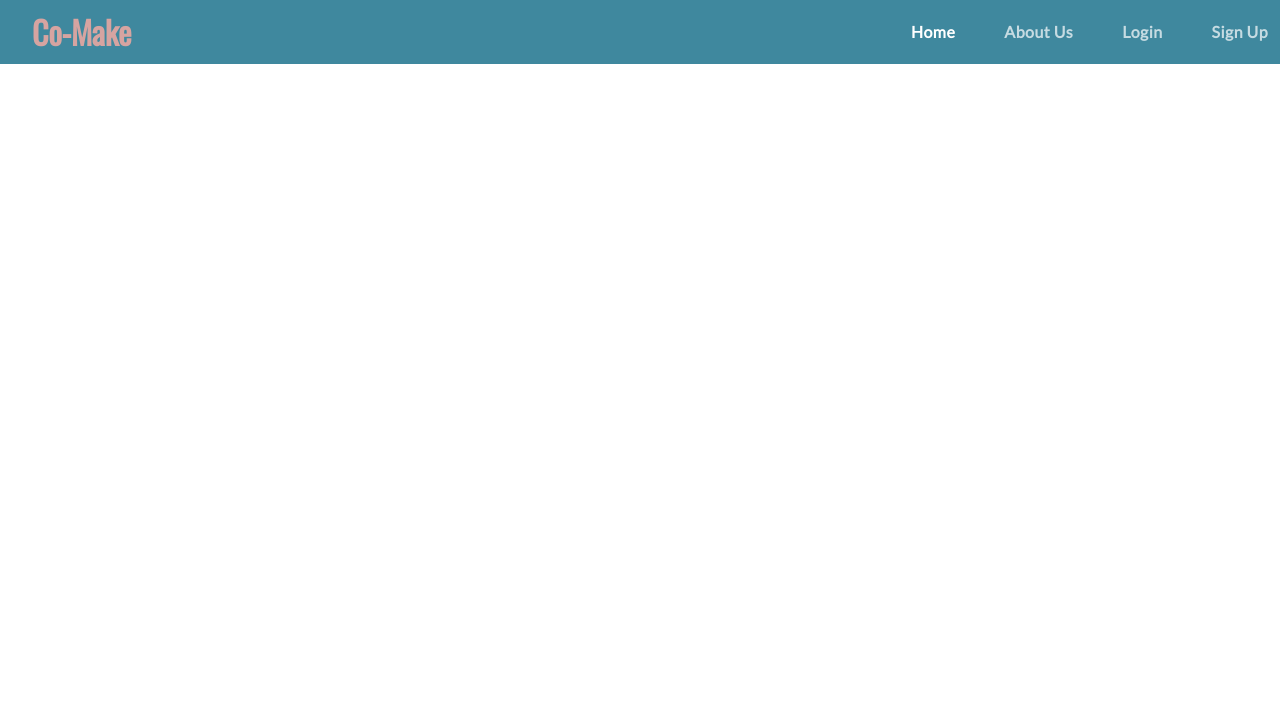
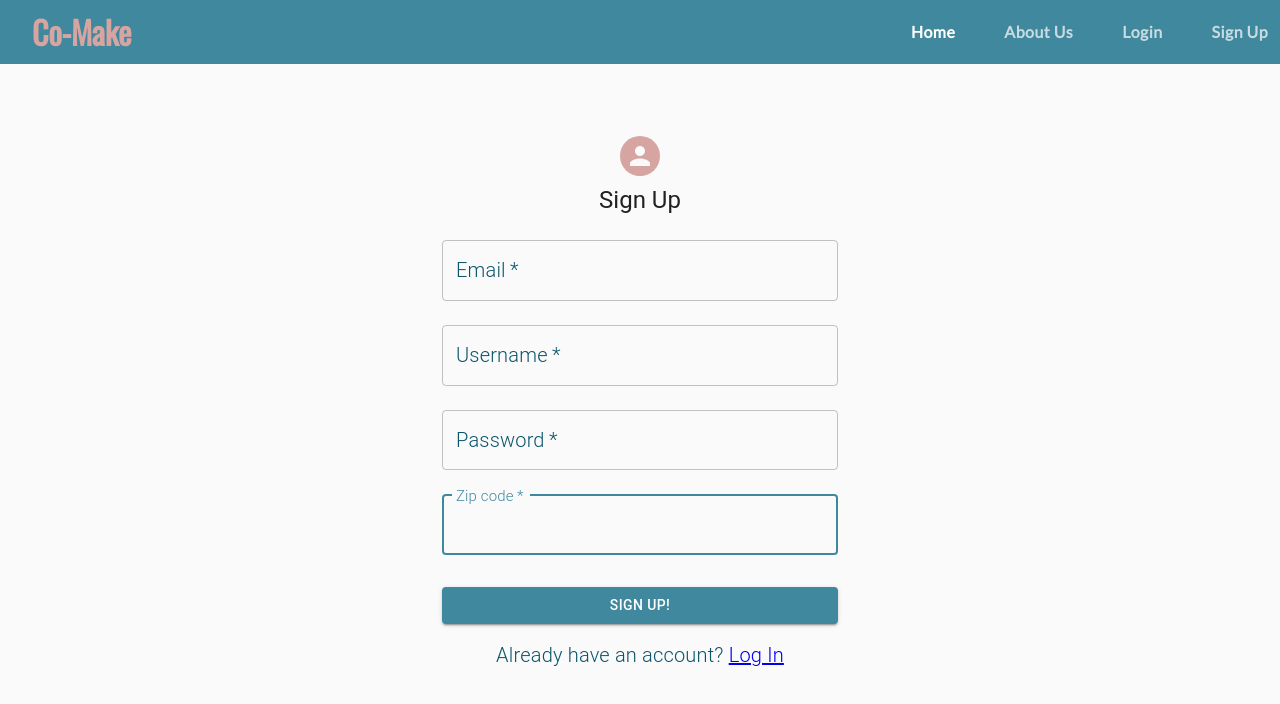
Before and after one commit to BW-CoMake/Front-End, a React (Create React App) app in the folder comake/: page /auth/register in a window 1280 px wide. Shown: the top 704 px of the page. Built offline with nearby package versions, Linux system fonts and the light colour scheme.

Commit message:
started dashboard, still getting 401 error when logging in

```diff
--- a/comake/package.json
+++ b/comake/package.json
@@ -15,6 +15,7 @@
     "react-redux": "^7.2.0",
     "react-router-dom": "^5.2.0",
     "react-scripts": "3.4.1",
+    "reactstrap": "^8.5.1",
     "redux": "^4.0.5",
     "redux-thunk": "^2.3.0"
   },
--- a/comake/src/App.js
+++ b/comake/src/App.js
@@ -3,9 +3,11 @@ import { BrowserRouter as Router, Route, Switch } from 'react-router-dom';
 import { ThemeProvider } from '@material-ui/styles';
 
 import theme from './ui/Theme';
+import PrivateRoute from './components/PrivateRoute';
 import Header from './ui/Header';
 import Login from './components/Login';
 import Signup from './components/Signup';
+import Dashboard from './components/Dashboard';
 
 
 function App() {
@@ -15,9 +17,10 @@ function App() {
         <Header />
         <Switch>
           <Route exact path="/" component={() => <div>Home</div>} />
-          <Route exact path="/about" component={() => <div>About</div>} />
-          <Route exact path="/login" render={ (props)=> <Login {...props} /> } />
-          <Route exact path="/register" render={ (props)=> <Signup {...props} /> } />
+          <Route path="/about" component={() => <div>About</div>} />
+          <Route exact path="/auth/login" render={ (props)=> <Login {...props} /> } />
+          <Route path="/auth/register" render={ (props)=> <Signup {...props} /> } />
+          <PrivateRoute path="/dashboard" component={Dashboard} />
         </Switch>
       </Router>
     </ThemeProvider>
--- a/comake/src/actions/index.js
+++ b/comake/src/actions/index.js
@@ -12,22 +12,18 @@ export const ADD_VOTE = "ADD_VOTE";
 export const SUBTRACT_VOTE = "SUBTRACT_VOTE";
 
 export const register = (user) => dispatch => {
-    axios
-        .post("", user)
-        .then(res =>
-            axios
-                .post("", user)
+    axiosWithAuth()
+        .post("/auth/register", user)
         .then(res => {
             localStorage.setItem("token", res.data.token)
             localStorage.setItem("id", res.data.id)
         })
-                .catch(err => console.log("Error loggin in automatically", err.message)))
         .catch(err => console.log("error signing up", err.message))
 }
 
 export const login = (user) => dispatch => {
     axiosWithAuth()
-    .post("/api/auth/login", user)
+        .post("/auth/login", user)
         .then(res => {
             localStorage.setItem("token", res.data.token)
             localStorage.setItem("id", res.data.id)
@@ -37,49 +33,49 @@ export const login = (user) => dispatch => {
 
 export const getIssues = () => dispatch => {
     axiosWithAuth()
-    .get("api/issues")
+        .get("/issues")
         .then(res => dispatch({ type: GET_ALL_ISSUES, issues: res.data }))
 }
 
 export const getUserIssues = () => dispatch => {
     axiosWithAuth()
-    .get(`/api/${localStorage.getItem("id")}/issues`)
+        .get(`/user/${localStorage.getItem("id")}/issues`)
         .then(res => dispatch({ type: GET_USER_ISSUES, issues: res.data }))
 }
 
 export const getIssueById = (id) => dispatch => {
     axiosWithAuth()
-    .get(`/api/issues/${id}`)
+        .get(`/issues/${id}`)
         .then(res => dispatch({ type: GET_SPEC_ISSUE, issue: res.data }))
 }
 
 export const addIssue = (issue) => dispatch => {
     axiosWithAuth()
-    .post(`/api/${localStorage.getItem("id")}/issues/`, issue)
+        .post(`/${localStorage.getItem("id")}/issues`, issue)
         .then(res => dispatch({ type: ADD_ISSUE, issue: res.data }))
         .catch(err => console.log("There was an error adding issue", err.message))
 }
 
 export const editIssue = (id, issue) => dispatch => {
     axiosWithAuth()
-    .put(`/api/issues/${id}`, issue)
+        .put(`issues/${id}`, issue)
         .then(res => dispatch({ type: EDIT_ISSUE, issue: res.data }))
 }
 
 export const deleteIssue = (id) => dispatch => {
     axiosWithAuth()
-    .delete(`/api/issues/${id}`)
+        .delete(`/issues/${id}`)
         .then(res => dispatch({ type: DELETE_SPEC_ISSUE, id }))
 }
 
 export const upVote = (id, issue) => dispatch => {
     axiosWithAuth()
-    .patch(`/api/issues/${id}`, {...issue, vote: issue.vote + 1 })
+        .patch(`/issues/${id}`, { ...issue, vote: issue.vote + 1 })
         .then(res => dispatch({ type: ADD_VOTE, issue, id }))
 }
 
 export const downVote = (id, issue) => dispatch => {
     axiosWithAuth()
-    .patch(`/api/issues/${id}`, {...issue, vote: issue.vote - 1 })
+        .patch(`/issues/${id}`, { ...issue, vote: issue.vote - 1 })
         .then(res => dispatch({ type: SUBTRACT_VOTE, issue, id }))
 }
--- /dev/null
+++ b/comake/src/components/Dashboard.js
@@ -0,0 +1,160 @@
+import React, { useEffect, useState } from "react";
+import { connect } from "react-redux";
+import { Link } from "react-router-dom";
+// import { Collapse, Navbar, NavbarToggler, NavbarBrand, Nav, NavItem, NavLink } from "reactstrap";
+import { makeStyles } from "@material-ui/core/styles";
+import Card from "@material-ui/core/Card";
+import CardActions from "@material-ui/core/CardActions";
+import CardContent from "@material-ui/core/CardContent";
+import Divider from "@material-ui/core/Divider";
+import Button from "@material-ui/core/Button";
+import Typography from "@material-ui/core/Typography";
+
+
+
+
+import { getIssues, upVote, downVote } from "../actions";
+
+const useStyles = makeStyles (theme => ({
+
+    root: {
+
+      maxWidth: "65vw",
+      width: "65vw",
+      marginTop: 20,
+    },
+    // nava: {
+    //     height: "150px",
+
+    // },
+    // navBar: {
+    //     backgroundColor: "coBlue",
+    //     color: "coTeal",
+    //     marginBottom: "100px",
+    //     height: "100%"
+    // },
+    card: {
+        maxWidth: "65vw",
+
+        width: "65vw",
+        margin: "10px",
+        transition: "0.3s",
+        boxShadow: "0 8px 40px -12px rgba(0,0,0,0.3)",
+        "&:hover": {
+          boxShadow: "0 16px 70px -12.125px rgba(0,0,0,0.3)"
+        }
+      },
+      divider: {
+        margin: `px 0`,
+        padding:"0px 20 0 20"
+      },
+  }));
+
+const Dashboard = ({ history, getIssues, issues, upVote, downVote, id }) => {
+    const classes = useStyles();
+
+
+    // const [collapsed, setCollapsed] = useState(true);
+    // const toggleNavbar = () => setCollapsed(!collapsed);
+
+
+    useEffect( () => {
+        getIssues()
+    }, [getIssues])
+
+    // const logout = () => {
+    //     localStorage.removeItem("token")
+    //     history.push("/")
+    // }
+    return (
+      <div>
+        {/* <div className={classes.nava}>
+          <Navbar className={classes.navBar}>
+            <NavbarBrand href="/" fontWeight="bold" className="mr-auto">
+              Comake
+            </NavbarBrand>
+            <NavbarToggler
+              backgroundColor="white"
+              onClick={toggleNavbar}
+              className="mr-2"
+            />
+            <Collapse isOpen={!collapsed}>
+              <Nav className={classes.navbar}>
+                <NavItem>
+                  <NavLink onClick={() => history.push("/issues")}>
+                    Add an Issue
+                  </NavLink>
+                </NavItem>
+                <NavItem>
+                  <NavLink onClick={() => history.push("/issues")}>
+                    My Issues
+                  </NavLink>
+                </NavItem>
+                <NavItem>
+                  <NavLink onClick={logout}>Log Out</NavLink>
+                </NavItem>
+              </Nav>
+            </Collapse>
+          </Navbar>
+        </div> */}
+
+        {issues ? (
+          issues.map(issue => (
+            <Card className={classes.card} key={Math.random()}>
+              <CardContent>
+                <Typography
+                  size="large"
+                  gutterBottom
+                  variant="h3"
+                >
+                  <Link to={`/issues/${issue.id}`}>{issue.issue}</Link>
+                </Typography>
+                <Typography className="description">{issue.description}</Typography>
+                <Typography className="centerText">
+                  <div className="displayFlex">
+                    <div>Votes </div>
+                    <div className="DecorateVoteNum">{issue.vote}</div>
+                  </div>
+                </Typography>
+              </CardContent>
+              <Divider className={classes.divider} light />
+              <CardActions className="cActions">
+                <div className="flex-row">
+                  <div>
+                    <Button
+                      size="small"
+                      color="primary"
+                      onClick={() => upVote(issue.id, issue)}
+                    >
+                      UpVote
+                    </Button>
+                    <Button
+                      size="small"
+                      color="primary"
+                      onClick={() => downVote(issue.id, issue)}
+                    >
+                      DownVote
+                    </Button>
+                  </div>
+                  <div className="flex-row2">
+                    <Typography>City: {issue.city}</Typography>
+                    <Typography>Zip: {issue.zip}</Typography>
+                  </div>
+                </div>
+              </CardActions>
+            </Card>
+          ))
+        ) : (
+          <p>loading</p>
+        )}
+      </div>
+    );
+}
+
+const mapStateToProps = (state) => {
+    return {
+        ...state, issues: state.issues
+    }
+}
+
+export default connect(mapStateToProps, { getIssues, upVote, downVote })(Dashboard)
--- a/comake/src/components/Login.js
+++ b/comake/src/components/Login.js
@@ -35,13 +35,14 @@ const useStyles = makeStyles(theme => ({
 const Login = ({history, values, errors, touched, login, getUsers}) => {
     const classes = useStyles();
 
-    const [username, setUsername, handleUsername] = useInput("");
+    const [email, setEmail, handleEmail] = useInput("");
     const [password, setPassword, handlePassword] = useInput("");
+
 
     const handleSubmit = e => {
         e.preventDefault();
-        login({ username, password })
-        setUsername("");
+        login({ email, password });
+        setEmail("");
         setPassword("");
         setTimeout(() => history.push("/dashboard"), 1000)
     };
@@ -59,12 +60,12 @@ const Login = ({history, values, errors, touched, login, getUsers}) => {
                             margin="normal"
                             required
                             fullWidth
-                            id="username"
-                            label="Username"
-                            name="username"
-                            autoComplete="username"
+                            id="email"
+                            label="Email"
+                            name="email"
+                            autoComplete="email"
                             autoFocus
-                            onChange={e => handleUsername(e.target.value)}
+                            onChange={e => handleEmail(e.target.value)}
                         />
                         <TextField
                             variant="outlined"
@@ -86,7 +87,7 @@ const Login = ({history, values, errors, touched, login, getUsers}) => {
                             className={classes.submit}
                         >Log In</Button>
                     </form>
-                    <Typography>Don't have an account? <Link to="/signup">Sign Up</Link></Typography>
+                    <Typography>Don't have an account? <Link to="/register">Sign Up</Link></Typography>
                 </div>
             </Container>
         </div>
--- a/comake/src/components/PrivateRoute.js
+++ b/comake/src/components/PrivateRoute.js
@@ -10,7 +10,7 @@ export default function PrivateRoute({component: Component, ...rest}) {
             if (token) {
                 return <Component {...props} />
             } else {
-                return <Redirect to="/" />
+                return <Redirect to="/auth/login" />
             }
         }}
         />
--- a/comake/src/components/Signup.js
+++ b/comake/src/components/Signup.js
@@ -33,12 +33,16 @@ const useStyles = makeStyles(theme => ({
 }));
 const SignUp = ({ history, values, errors, touched, register, getUsers}) => {
     const classes = useStyles();
+    const [email, handleEmail] = useInput("");
     const [username, handleUsername] = useInput("");
     const [password, handlePassword] = useInput("");
+    const [zipCode, handleZipCode] = useInput();
+
+
     const handleSubmit = (e) => {
         e.preventDefault()
-        register({ username, password })
-        setTimeout(() => history.push("/dashboard"), 2000)
+        register({ email, username, password, zipCode })
+        setTimeout(() => history.push("/auth/login"), 2000)
     }
 return (
     <div>
@@ -48,18 +52,19 @@ return (
                 <Avatar className={classes.avatar} />
                 <Typography component="h1" variant="h5">Sign Up</Typography>
                 <form className={classes.form} onSubmit={handleSubmit} >
-                <TextField
+                    <TextField
                         variant="outlined"
                         margin="normal"
                         required
                         fullWidth
-                        id="name"
-                        label="Name"
-                        name="name"
-                        autoComplete="name"
+                        id="email"
+                        label="Email"
+                        name="email"
+                        autoComplete="email"
                         autoFocus
+                        onChange={e => handleEmail(e.target.value)}
                     />
-                    <TextField
+                       <TextField
                         variant="outlined"
                         margin="normal"
                         required
@@ -83,6 +88,18 @@ return (
                         autoComplete="current-password"
                         onChange={e => handlePassword(e.target.value)}
                     />
+                       <TextField
+                        variant="outlined"
+                        margin="normal"
+                        required
+                        fullWidth
+                        id="zipCode"
+                        label="Zip code"
+                        name="zipCode"
+                        autoComplete="zipCode"
+                        autoFocus
+                        onChange={e => handleZipCode(e.target.value)}
+                    />
                     <Button
                         type="submit"
                         fullWidth
@@ -90,7 +107,7 @@ return (
                         color="primary"
                         className={classes.submit}>Sign Up!</Button>
                 </form>
-                <Typography>Already have an account? <Link to="/">Log In</Link></Typography>
+                <Typography>Already have an account? <Link to="/login">Log In</Link></Typography>
             </div>
         </Container>
     </div>
--- a/comake/src/ui/Header.js
+++ b/comake/src/ui/Header.js
@@ -119,11 +119,11 @@ export default function Header(props) {
                     label="About Us" />
                 <Tab className={classes.tab}
                     component={Link}
-                    to="/login"
+                    to="/auth/login"
                     label="Login" />
                 <Tab className={classes.tab}
                     component={Link}
-                    to="/register"
+                    to="/auth/register"
                     label="Sign Up" />
             </Tabs>
         </>
@@ -160,7 +160,7 @@ export default function Header(props) {
                    divider
                    button
                    component={Link}
-                   to="/login">
+                   to="/auth/login">
                     <ListItemText
                      className={value === 2 ? [classes.drawerItem, classes.drawerItemSelected] : classes.drawerItem}disableTypography>Login</ListItemText>
                    </ListItem>
@@ -170,7 +170,7 @@ export default function Header(props) {
                    divider
                    button
                    component={Link}
-                   to="/register">
+                   to="/auth/register">
                     <ListItemText
                      className={value === 3 ? [classes.drawerItem, classes.drawerItemSelected] : classes.drawerItem}disableTypography>Sign Up</ListItemText>
                    </ListItem>
--- a/comake/src/utils/axiosWithAuth.js
+++ b/comake/src/utils/axiosWithAuth.js
@@ -3,8 +3,10 @@ import axios from 'axios';
 export default function axiosWithAuth() {
     const token = localStorage.getItem("token")
     return axios.create({
-        headers:
-            { authorization: token },
-            baseURL: ""
+        baseURL: "https://co-make-20.herokuapp.com/api",
+        headers: {
+            Authorization: token
+        }
+
     });
 };
```
Also changed, not shown: comake/src/components/AddIssue.js (added), 1 other file (tests, documents, lock files or other folders). Lines whose indentation alone changed are shown as unchanged.
